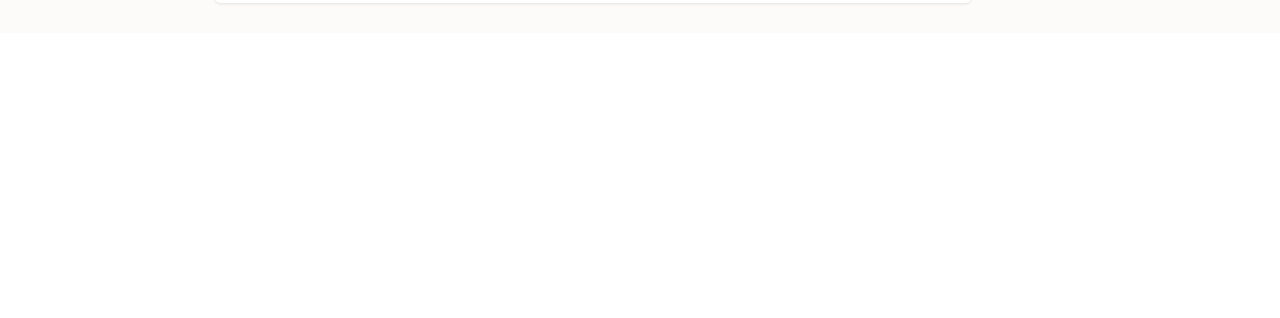
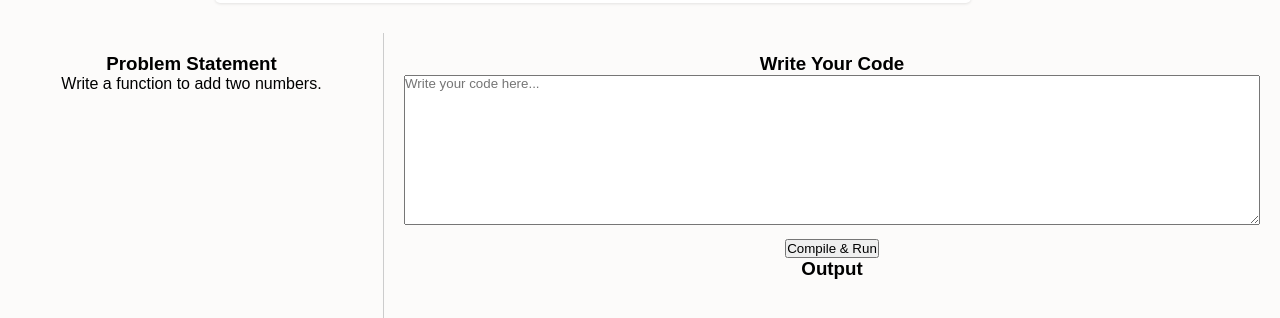
Before and after one commit to ravikumar-rskd/codeacad_UI, a React (Create React App) app: page /lecture/c in a window 1280 px wide. Shown: the part 584-902 px from the top of the page. Before the commit the page ends 800 px from the top, so only its background shows below. Built offline with nearby package versions, Linux system fonts and the light colour scheme.

Commit message:
Compiler UI added as Component

```diff
--- a/src/App.js
+++ b/src/App.js
@@ -6,6 +6,7 @@ import Header from './components/Header';
 import LearningPage from './components/LearningPage';
 import Sidebar from './components/Sidebar';
 import LecturePage from './components/LecturePage';
+import Compiler from './components/Compiler';
 
 function App() {
   // State to store selected courses and lectures
@@ -20,6 +21,7 @@ function App() {
       <div className="App">
         <header className="App-header">
           <Header />
+          </header>
           <div className="main-content">
             <Sidebar courses={courses} />
             <div className="section">
@@ -29,7 +31,9 @@ function App() {
               </Routes>
             </div>
           </div>
-        </header>
+            <div>
+             <Compiler/>
+            </div>
       </div>
     </Router>
   );
--- /dev/null
+++ b/src/components/Compiler.js
@@ -0,0 +1,53 @@
+import React, { useState } from 'react';
+import axios from 'axios';
+
+function Compiler() {
+  const [code, setCode] = useState('');
+  const [output, setOutput] = useState('');
+  const [problemStatement, setProblemStatement] = useState('Write a function to add two numbers.');
+
+  const handleCodeChange = (event) => {
+    setCode(event.target.value);
+  };
+
+  const handleSubmit = async () => {
+    try {
+      // Sending code to the backend (Docker container)
+      const response = await axios.post('http://localhost:8081/execute_code', { code });
+
+      // Display the output received from the Docker container
+      setOutput(response.data.output);
+    } catch (error) {
+      console.error('Error compiling code:', error);
+      setOutput('Error: ' + error.message);
+    }
+  };
+
+  return (
+    <div style={{ display: 'flex' }}>
+      {/* Problem Statement Section */}
+      <div style={{ width: '30%', padding: '20px', borderRight: '1px solid #ccc' }}>
+        <h3>Problem Statement</h3>
+        <p>{problemStatement}</p>
+      </div>
+
+      {/* Code Input & Output Section */}
+      <div style={{ width: '70%', padding: '20px' }}>
+        <h3>Write Your Code</h3>
+        <textarea
+          style={{ width: '100%', height: '150px' }}
+          value={code}
+          onChange={handleCodeChange}
+          placeholder="Write your code here..."
+        />
+        <br />
+        <button onClick={handleSubmit} style={{ marginTop: '10px' }}>Compile & Run</button>
+
+        <h3>Output</h3>
+        <div style={{width:400,height:200}}>{output}</div>
+      </div>
+    </div>
+  );
+}
+
+export default Compiler;
```
